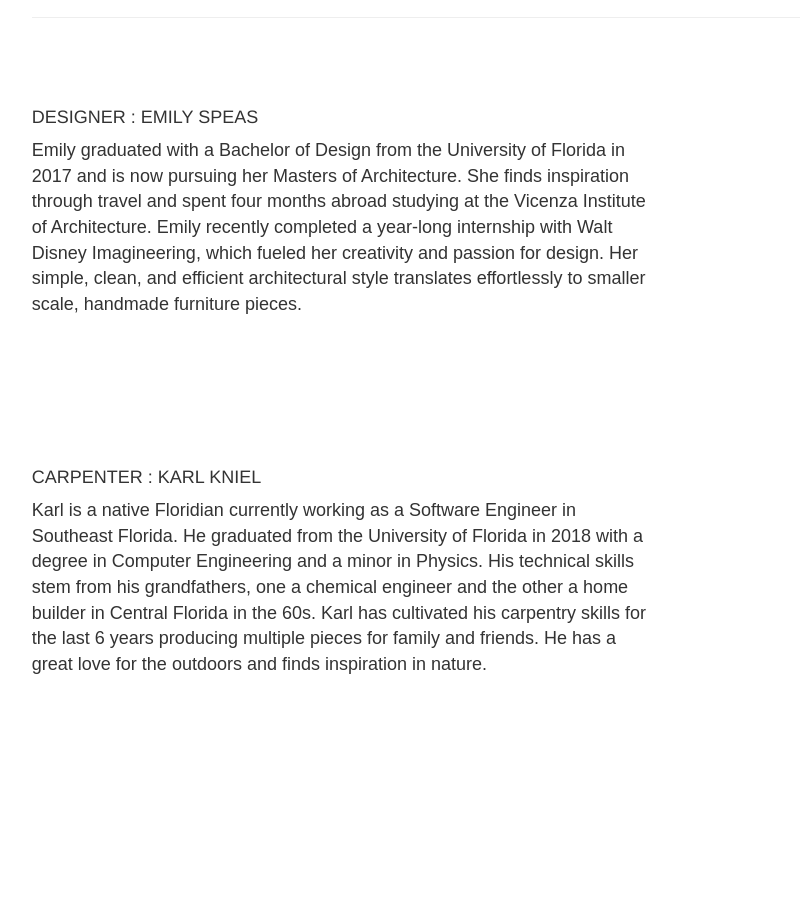
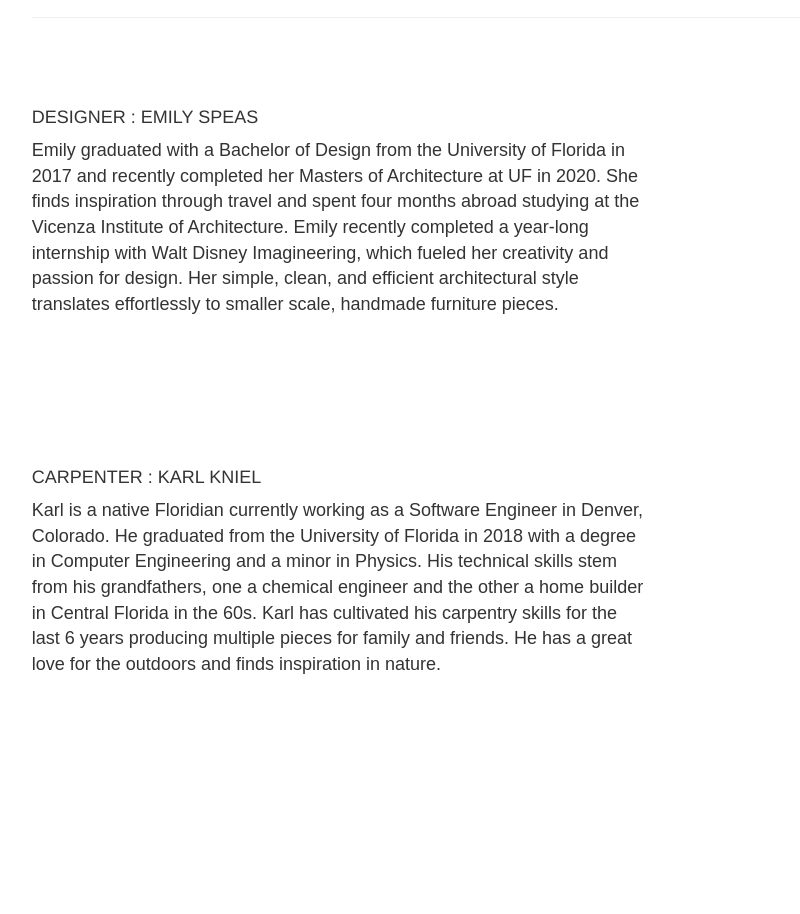
Before and after one commit to karlkniel/faaw.github.io, a plain HTML site: page index.html in a window 1280 px wide. Shown: the part 1740-2654 px from the top of the page, 61-861 px from the left. Drawn offline with nearby package versions, Linux system fonts and the light colour scheme; grey boxes are pictures that could not be loaded.

Commit message:
Fixed bios.

```diff
--- a/index.html
+++ b/index.html
@@ -129,7 +129,8 @@
             <h4>DESIGNER : EMILY SPEAS</h4>
             <p>
                 Emily graduated with a Bachelor of Design from the University of
-                Florida in 2017 and is now pursuing her Masters of Architecture.
+                Florida in 2017 and recently completed her Masters of Architecture
+                at UF in 2020.
                 She finds inspiration through travel and spent four months abroad
                 studying at the Vicenza Institute of Architecture. Emily recently
                 completed a year-long internship with Walt Disney Imagineering,
@@ -165,7 +166,7 @@
             <h4>CARPENTER : KARL KNIEL</h4>
             <p>
                 Karl is a native Floridian currently working as a Software Engineer
-                in Southeast Florida. He graduated from the University of Florida
+                in Denver, Colorado. He graduated from the University of Florida
                 in 2018 with a degree in Computer Engineering and a minor in Physics.
                 His technical skills stem from his grandfathers, one a chemical
                 engineer and the other a home builder in Central Florida in the 60s.
```
